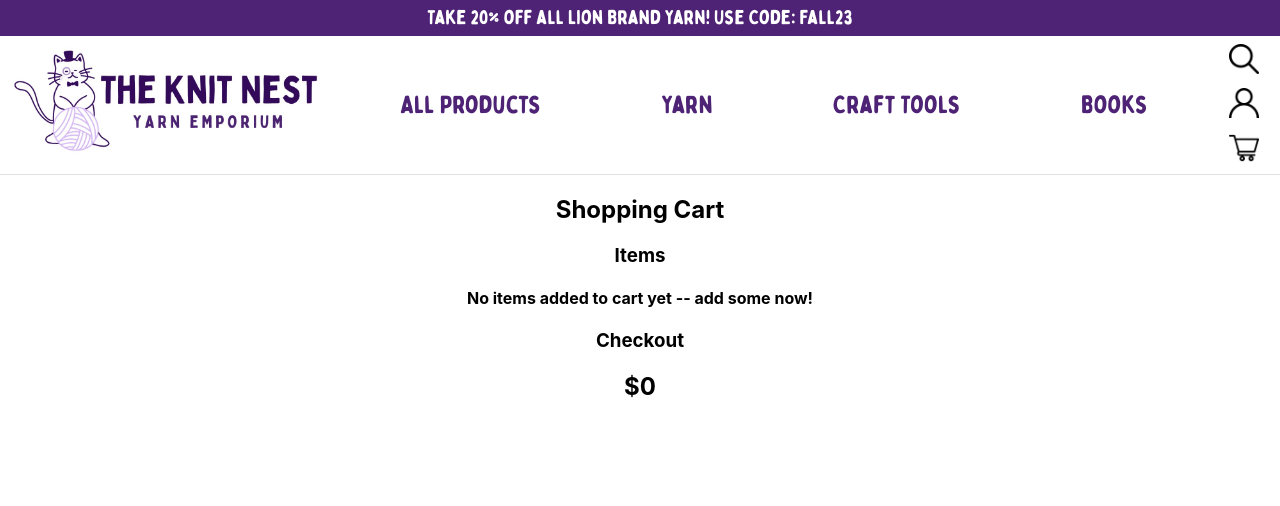
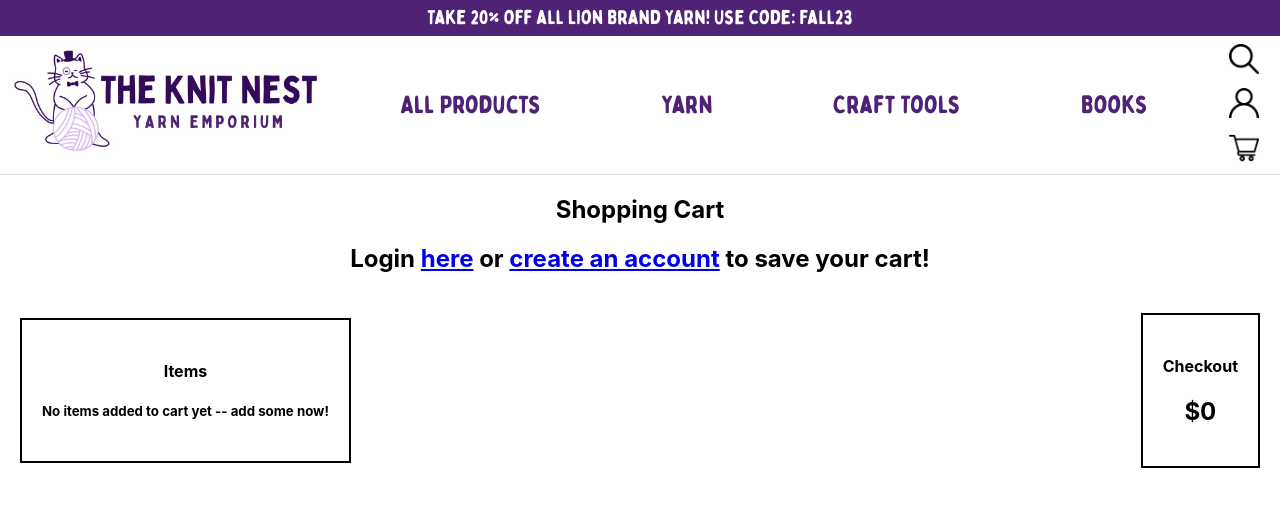
Before and after one commit to hvohr/the-knit-nest, a React (Create React App) app: page /cart in a window 1280 px wide. Shown: the top 506 px of the page. Built offline with nearby package versions, Linux system fonts and the light colour scheme.

Commit message:
feat: add styling to checkout account login pages

```diff
--- a/src/components/App/App.js
+++ b/src/components/App/App.js
@@ -5,14 +5,17 @@ import AllProducts from '../../pages/AllProducts'
 import Yarn from '../../pages/Yarn'
 import CraftTools from '../../pages/Tools'
 import Books from '../../pages/Books'
+import AccountInfo from '../../pages/AccountInfo'
 import InduvidualProduct from '../../pages/InduvidualProduct'
 import Login from '../../pages/Login'
-import { useState, useEffect } from 'react'
+import { useState } from 'react'
 import Cart from '../../pages/Cart'
+import CreateAccount from '../../pages/CreateAccount'
 import NavBar from '../NavBar/NavBar'
 
 function App() {
 const [cart, setCart] = useState([])
+const [loggedIn, setLoggedIn] = useState(false)
 
 // useEffect(() => {
 //   setCart(cart)
@@ -27,8 +30,10 @@ const [cart, setCart] = useState([])
         <Route path='/yarn' element={<Yarn />} />
         <Route path='/tools' element={<CraftTools />} />
         <Route path='/books' element={<Books />} />
-        <Route path='/cart' element={<Cart cart ={cart}/>} />
+        <Route path='/cart' element={<Cart loggedIn ={loggedIn} cart ={cart}/>} />
         <Route path='/login' element={<Login />} />
+        <Route path='/createaccount' element={<CreateAccount />} />
+        <Route path='/account' element={<AccountInfo />} />
         <Route path='/:category/:id' element={<InduvidualProduct cart={cart} setCart={setCart}/>} />
       </Routes>
     </div>
--- a/src/components/CartItem/CartItem.js
+++ b/src/components/CartItem/CartItem.js
@@ -2,12 +2,12 @@
 function CartItem(props) {
   let cartList = props.cart.map((cart) => {
     return (
-      <section>
+      <section className='cart-item-container'>
         <img className='cart-delete' src={require('../images/close (1).png')} alt='purple x rounded' />
         <img className='cart-image' src={cart.image} />
-        <h3>{cart.name}</h3>
-        <h3>{cart.quantity}</h3>
-        <h3>{cart.price}</h3>
+        <h3 className='cart-item-info'>{cart.name}</h3>
+        <h3 className='cart-item-info'>{cart.quantity}</h3>
+        <h3 className='cart-item-info'>{cart.price}</h3>
       </section>
     )
   })
--- a/src/components/NavBar/NavBar.js
+++ b/src/components/NavBar/NavBar.js
@@ -17,7 +17,7 @@ function NavBar() {
         </section>
         <section className='user-container'>
           <button className='search-icon'><img className='nav-icon' src={require('../images/loupe.png')} /></button>
-          <NavLink to='login'><img className='nav-icon' src={require('../images/user (1).png')} /></NavLink>
+          <NavLink to='account'><img className='nav-icon' src={require('../images/user (1).png')} /></NavLink>
           <NavLink to='cart'><img className='nav-icon' src={require('../images/shopping-cart.png')} /></NavLink>
         </section>
       </nav>
--- /dev/null
+++ b/src/pages/AccountInfo.js
@@ -0,0 +1,13 @@
+import { Link } from 'react-router-dom'
+
+function AccountInfo() {
+
+  return (
+    <section>
+      <h1>Welcome User!</h1>
+      <h2><Link to='/login'>Login</Link> to view account information or <Link to='/createaccount'>create an account</Link> with us if you are new to the Knit Nest!</h2>
+    </section>
+  )
+}
+
+export default AccountInfo
--- a/src/pages/Cart.js
+++ b/src/pages/Cart.js
@@ -1,5 +1,5 @@
 import CartItem from '../components/CartItem/CartItem'
-
+import { Link } from 'react-router-dom'
 
 function Cart(props) {
   let totalPrice = props.cart.reduce((acc, cur) => {
@@ -9,15 +9,18 @@ function Cart(props) {
   }, 0)
 
   return (
-    <section>
-      <h1>Shopping Cart</h1>
-      <section>
-        <h1>Items</h1>
-        <CartItem cart={props.cart} />
-      </section>
-      <section>
-        <h1>Checkout</h1>
-        <h2>${totalPrice}</h2>
+    <section className='big-cart-container'>
+      <h1 className='cart-title'>Shopping Cart</h1>
+      {!props.loggedIn && <h1 className='cart-login-warning'>Login <Link className='login-link' to='/login'>here</Link> or <Link className='login-link' to='/createaccount'>create an account</Link> to save your cart!</h1>}
+      <section className='small-cart-container'>
+        <section className='cart-items-container'>
+          <h1>Items</h1>
+          <CartItem cart={props.cart} />
+        </section>
+        <section className='checkout-container'>
+          <h1>Checkout</h1>
+          <h2>${totalPrice}</h2>
+        </section>
       </section>
     </section>
   )
--- /dev/null
+++ b/src/pages/CreateAccount.js
@@ -0,0 +1,8 @@
+
+function CreateAccount() {
+  return (
+    <h1>Create an Account</h1>
+  )
+}
+
+export default CreateAccount
--- a/src/pages/pages.css
+++ b/src/pages/pages.css
@@ -137,6 +137,40 @@
   padding: 10px;
   border: 2px solid grey;
   background-color: white;
+}
+
+.small-cart-container {
+  display: flex;
+  align-items: center;
+  justify-content: space-between;
+}
+
+.cart-items-container,
+.checkout-container {
+  margin: 20px;
+  padding: 20px;
+  border: 2px solid black;
+}
+
+.cart-delete {
+  height: 50px;
+  margin: 5px;
+}
+
+.cart-item-container {
+  display: flex;
+  align-items: center;
+  font-family: 'Bobby Jones Condensed';
+}
+
+.cart-item-info {
+  margin: 5px;
+  font-size: 25px;
+}
+
+.cart-image {
+  height: 100px;
+  margin: 5px;
 }
 
 .refine-button:hover {
```
